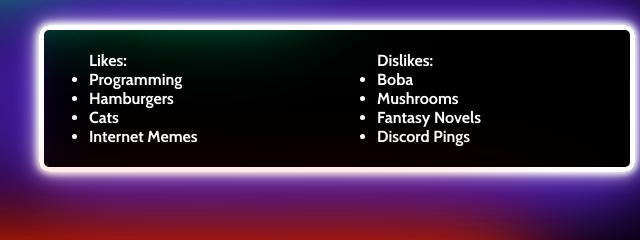
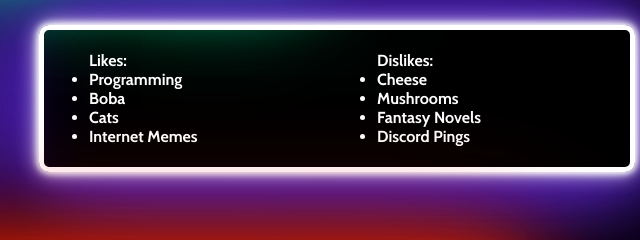
Before and after one commit to DatDerpyDude81/DatDerpyDude81.github.io, a website: page index.html in a window 1280 px wide. Shown: the part 178-418 px from the top of the page, 640-1280 px from the left. Drawn offline with nearby package versions, Linux system fonts and the light colour scheme.

Commit message:
updated index.html

```diff
--- a/index.html
+++ b/index.html
@@ -40,7 +40,7 @@
       <span class="like"><ul>
         Likes:
         <li>Programming</li>
-        <li>Hamburgers</li>
+        <li>Boba</li>
         <li>Cats</li>
         <li>Internet Memes</li>
       </ul>
@@ -48,7 +48,7 @@
       <span class="dislike">
         <ul>
           Dislikes:
-          <li>Boba</li>
+          <li>Cheese</li>
           <li>Mushrooms</li>
           <li>Fantasy Novels</li>
           <li>Discord Pings</li>
```
